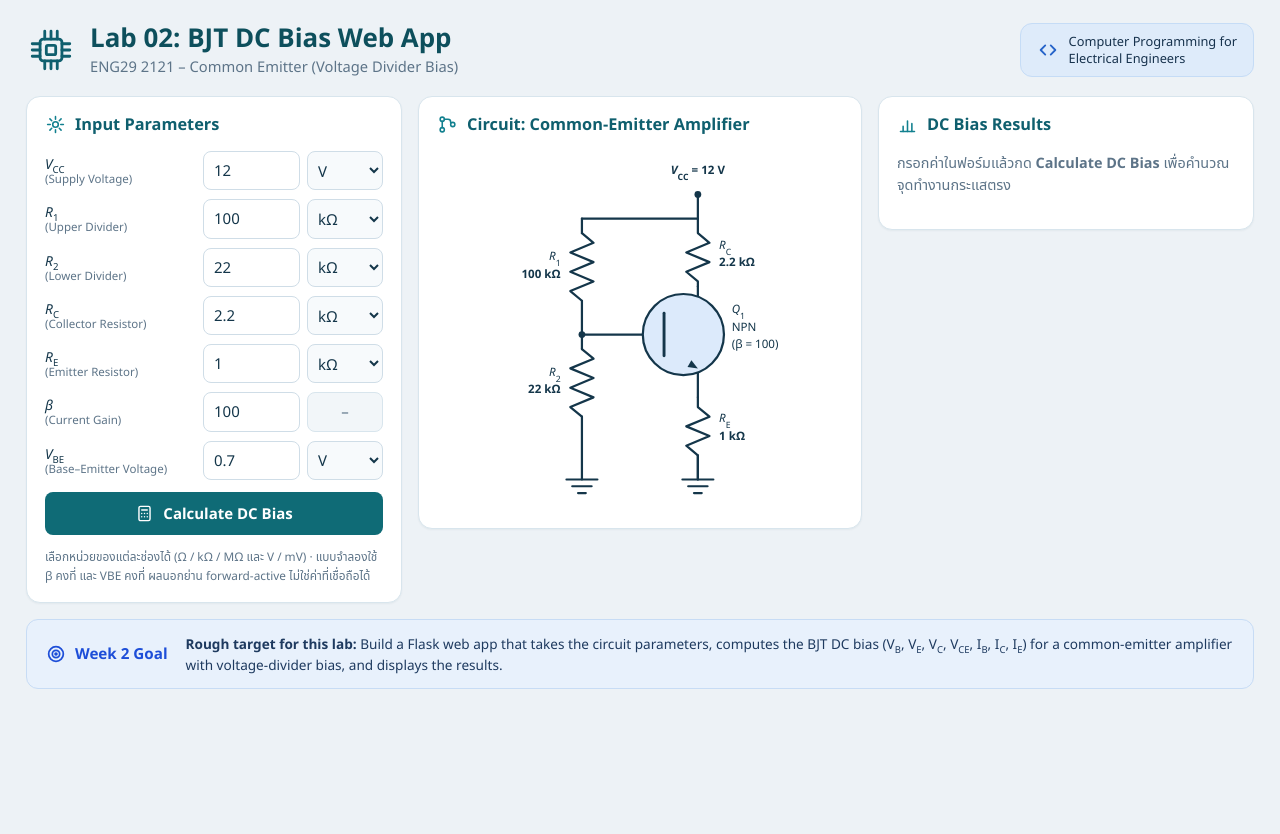
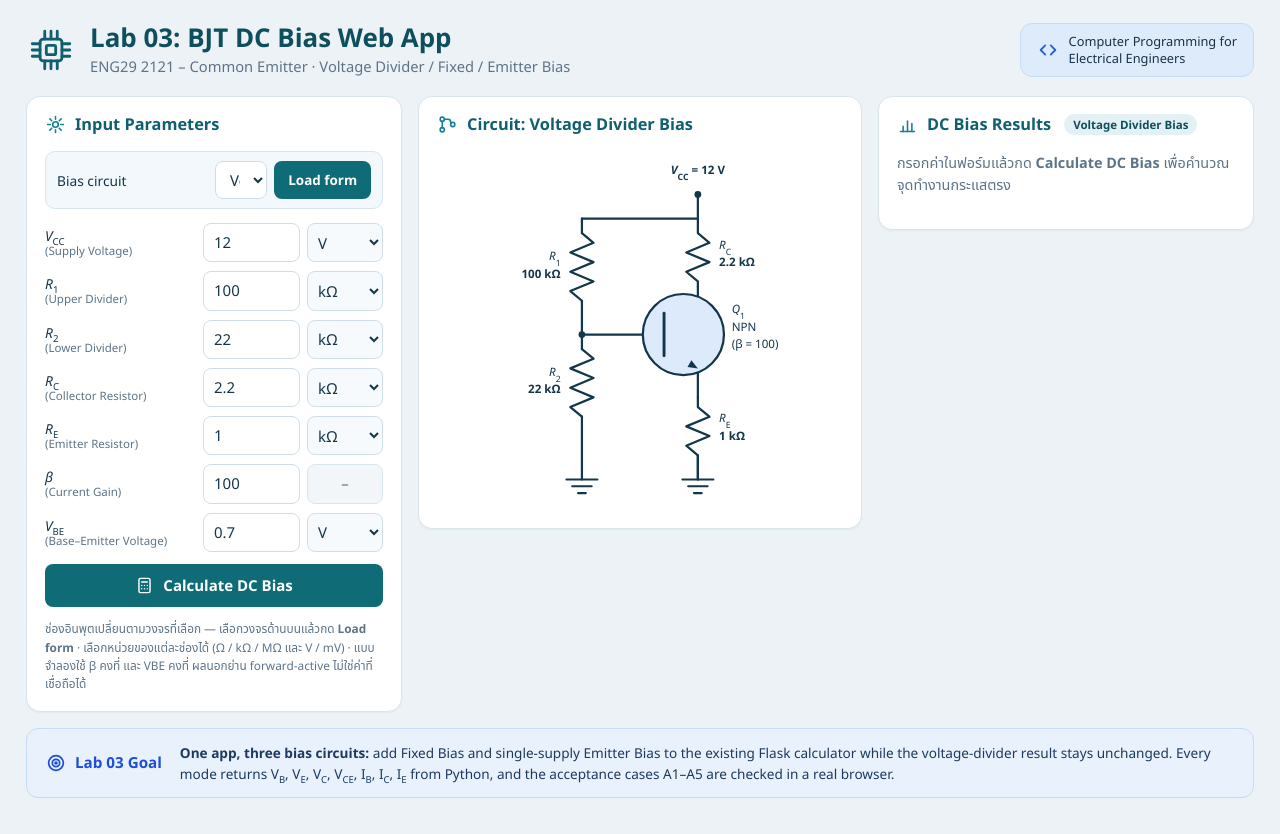
Before and after one commit to Yairam-78/BJT-DC-Bias-Web-App, a Flask app: page / in a window 1280 px wide. Before the commit the page ends 689 px from the top, so only its background shows below. Run offline with Flask 3, Linux system fonts and the light colour scheme.

Commit message:
feat: add fixed and emitter bias modes
- dc_bias: add calculate_fixed_bias and calculate_emitter_bias with a shared
  operating-point helper; BiasResult gains mode and as_dict()
- app: select the bias function from the form, validate only the fields the
  mode needs, reject unknown modes
- ui: bias circuit picker, RB field, conditional Thevenin block, text
  schematic for fixed and emitter
- docs: A1-A5 acceptance table with hand calculations and browser evidence
- add opencode.json with the Playwright MCP server

```diff
--- a/app.py
+++ b/app.py
@@ -6,12 +6,45 @@ renders the template. All engineering lives in :mod:`dc_bias`.
 
 from flask import Flask, render_template, request
 
-from dc_bias import calculate_dc_bias
+from dc_bias import (
+    calculate_dc_bias,
+    calculate_emitter_bias,
+    calculate_fixed_bias,
+)
 
 app = Flask(__name__)
 
+DEFAULT_MODE = "divider"
+
+# The field list of each mode is also the list of values that mode needs, so
+# the form can hide resistors the equation never reads instead of demanding
+# them for every circuit.
+MODES = {
+    "divider": {
+        "label": "Voltage Divider Bias",
+        "fields": ("vcc", "r1", "r2", "rc", "re", "beta", "vbe"),
+    },
+    "fixed": {
+        "label": "Fixed Bias",
+        "fields": ("vcc", "rb", "rc", "beta", "vbe"),
+    },
+    "emitter": {
+        "label": "Emitter Bias",
+        "fields": ("vcc", "rb", "rc", "re", "beta", "vbe"),
+    },
+}
+
+BIAS_FUNCTIONS = {
+    "divider": calculate_dc_bias,
+    "fixed": calculate_fixed_bias,
+    "emitter": calculate_emitter_bias,
+}
+
+MODE_OPTIONS = tuple((name, config["label"]) for name, config in MODES.items())
+
 DEFAULT_FORM = {
     "vcc": "12",
+    "rb": "1000",
     "r1": "100",
     "r2": "22",
     "rc": "2.2",
@@ -20,10 +53,11 @@ DEFAULT_FORM = {
     "vbe": "0.7",
 }
 
-FIELD_NAMES = tuple(DEFAULT_FORM)
+FIELD_NAMES = ("vcc", "rb", "r1", "r2", "rc", "re", "beta", "vbe")
 
 FIELD_LABELS = {
     "vcc": "VCC",
+    "rb": "RB",
     "r1": "R1",
     "r2": "R2",
     "rc": "RC",
@@ -32,7 +66,7 @@ FIELD_LABELS = {
     "vbe": "VBE",
 }
 
-RESISTOR_FIELDS = ("r1", "r2", "rc", "re")
+RESISTOR_FIELDS = ("rb", "r1", "r2", "rc", "re")
 VOLTAGE_FIELDS = ("vcc", "vbe")
 
 RESISTOR_UNITS = {"ohm": 1.0, "kohm": 1e3, "mohm": 1e6}
@@ -40,6 +74,7 @@ VOLTAGE_UNITS = {"v": 1.0, "mv": 1e-3}
 
 DEFAULT_UNITS = {
     "vcc": "v",
+    "rb": "kohm",
     "r1": "kohm",
     "r2": "kohm",
     "rc": "kohm",
@@ -57,17 +92,40 @@ def _allowed_units(name: str):
     return None
 
 
-def _read_form(form_data) -> tuple[dict, dict, dict, dict]:
-    """Return (raw values, chosen units, SI values, errors) per field."""
+def _read_mode(form_data) -> tuple[str, str | None]:
+    """Return the requested mode and an error message when it is unknown.
+
+    An unknown mode is reported instead of silently falling back to the
+    voltage divider, otherwise a typo would produce plausible but unrelated
+    numbers.
+    """
+    requested = (form_data.get("mode") or DEFAULT_MODE).strip()
+    if requested not in MODES:
+        known = ", ".join(MODES)
+        return DEFAULT_MODE, f"ไม่รู้จักโหมด '{requested}' (รองรับ: {known})"
+    return requested, None
+
+
+def _read_form(form_data) -> tuple[dict, dict]:
+    """Return the raw text and chosen unit of every field.
+
+    Every field is read even when the mode ignores it, so switching modes does
+    not wipe what the user already typed.
+    """
     raw = {name: (form_data.get(name) or "").strip() for name in FIELD_NAMES}
     units = {
         name: (form_data.get(f"{name}_unit") or DEFAULT_UNITS[name])
         for name in FIELD_NAMES
     }
+    return raw, units
+
+
+def _read_values(raw: dict, units: dict, mode: str) -> tuple[dict, dict]:
+    """Convert the fields this mode needs to SI and report per-field errors."""
     values = {}
     errors = {}
 
-    for name, text in raw.items():
+    for name in MODES[mode]["fields"]:
         label = FIELD_LABELS[name]
         allowed = _allowed_units(name)
 
@@ -75,6 +133,7 @@ def _read_form(form_data) -> tuple[dict, dict, dict, dict]:
             errors[name] = f"{label} หน่วยไม่ถูกต้อง"
             continue
 
+        text = raw[name]
         if text == "":
             errors[name] = f"{label} ต้องกรอก"
             continue
@@ -87,40 +146,53 @@ def _read_form(form_data) -> tuple[dict, dict, dict, dict]:
 
         values[name] = number * (allowed[units[name]] if allowed else 1.0)
 
-    return raw, units, values, errors
+    return values, errors
+
+
+def _render(*, mode: str, form: dict, units: dict, result, errors: dict):
+    config = MODES[mode]
+    return render_template(
+        "index.html",
+        mode=mode,
+        mode_label=config["label"],
+        mode_fields=config["fields"],
+        mode_options=MODE_OPTIONS,
+        form=form,
+        units=units,
+        result=result,
+        errors=errors,
+        status=result.region if result else None,
+    )
 
 
 @app.get("/")
 def index():
-    return render_template(
-        "index.html",
+    mode, mode_error = _read_mode(request.args)
+    errors = {"_form": mode_error} if mode_error else {}
+    return _render(
+        mode=mode,
         form=dict(DEFAULT_FORM),
         units=dict(DEFAULT_UNITS),
         result=None,
-        errors={},
-        status=None,
+        errors=errors,
     )
 
 
 @app.post("/calculate")
 def calculate():
-    raw, units, values, errors = _read_form(request.form)
+    mode, mode_error = _read_mode(request.form)
+    raw, units = _read_form(request.form)
+
+    if mode_error:
+        values, errors = {}, {"_form": mode_error}
+    else:
+        values, errors = _read_values(raw, units, mode)
+
     result = None
-    status = None
-
     if not errors:
         try:
-            result = calculate_dc_bias(**values)
+            result = BIAS_FUNCTIONS[mode](**values)
         except ValueError as exc:
             errors["_form"] = str(exc)
-        else:
-            status = result.region
 
-    return render_template(
-        "index.html",
-        form=raw,
-        units=units,
-        result=result,
-        errors=errors,
-        status=status,
-    )
+    return _render(mode=mode, form=raw, units=units, result=result, errors=errors)
--- a/static/style.css
+++ b/static/style.css
@@ -435,6 +435,99 @@ sub {
   font-size: 0.9rem;
 }
 
+/* ---------- mode picker ---------- */
+
+.mode-picker {
+  display: flex;
+  align-items: center;
+  gap: 10px;
+  margin: 0 0 14px;
+  padding: 9px 11px;
+  background: #f2f8fb;
+  border: 1px solid var(--line);
+  border-radius: 10px;
+}
+
+.mode-picker label {
+  flex: 0 0 148px;
+  font-size: 0.86rem;
+  line-height: 1.25;
+}
+
+.mode-picker select {
+  flex: 1 1 auto;
+  min-width: 0;
+  padding: 7px 10px;
+  border: 1px solid #cfdde7;
+  border-radius: 8px;
+  background: #fff;
+  color: var(--ink);
+  font: inherit;
+  cursor: pointer;
+}
+
+.mode-picker select:focus {
+  outline: 2px solid #a9d3de;
+  outline-offset: 1px;
+  border-color: var(--focus);
+}
+
+.button.button--inline {
+  flex: 0 0 auto;
+  width: auto;
+  margin-top: 0;
+  padding: 7px 14px;
+  font-size: 0.84rem;
+}
+
+.mode-chip {
+  flex: 0 0 auto;
+  margin-left: 4px;
+  padding: 2px 9px;
+  border-radius: 999px;
+  background: #e3f1f5;
+  color: var(--teal-deep);
+  font-size: 0.72rem;
+  font-weight: 700;
+}
+
+/* ---------- text schematic (fixed / emitter) ---------- */
+
+.schematic {
+  padding: 14px 16px;
+  border: 1px dashed var(--line);
+  border-radius: 10px;
+  background: #f7fafc;
+}
+
+.schematic__title {
+  margin: 0 0 8px;
+  font-size: 0.9rem;
+  font-weight: 700;
+  color: var(--teal-deep);
+}
+
+.schematic__list {
+  margin: 0;
+  padding-left: 20px;
+  font-size: 0.86rem;
+}
+
+.schematic__list li {
+  margin-bottom: 6px;
+}
+
+.schematic__list li:last-child {
+  margin-bottom: 0;
+}
+
+.schematic__values {
+  margin: 10px 0 0;
+  color: var(--muted);
+  font-size: 0.78rem;
+  font-variant-numeric: tabular-nums;
+}
+
 /* ---------- footer goal ---------- */
 
 .goal {
@@ -506,4 +599,12 @@ sub {
   .field-error {
     margin-left: 0;
   }
+
+  .mode-picker {
+    flex-wrap: wrap;
+  }
+
+  .mode-picker label {
+    flex-basis: 100%;
+  }
 }
--- a/templates/index.html
+++ b/templates/index.html
@@ -3,7 +3,7 @@
 <head>
   <meta charset="utf-8">
   <meta name="viewport" content="width=device-width, initial-scale=1">
-  <title>BJT DC Bias Calculator</title>
+  <title>BJT DC Bias Calculator · Lab 03</title>
   <link rel="stylesheet" href="{{ url_for('static', filename='style.css') }}">
 </head>
 <body>
@@ -19,8 +19,8 @@
         </svg>
       </span>
       <div class="brand__text">
-        <h1>Lab 02: BJT DC Bias Web App</h1>
-        <p class="page__subtitle">ENG29 2121 – Common Emitter (Voltage Divider Bias)</p>
+        <h1>Lab 03: BJT DC Bias Web App</h1>
+        <p class="page__subtitle">ENG29 2121 – Common Emitter · Voltage Divider / Fixed / Emitter Bias</p>
       </div>
     </div>
     <div class="course-badge">
@@ -45,6 +45,18 @@
         Input Parameters
       </h2>
 
+      <form class="mode-picker" method="get" action="{{ url_for('index') }}">
+        <label for="mode">Bias circuit</label>
+        <span class="field__input">
+          <select id="mode" name="mode">
+            {% for value, label in mode_options %}
+              <option value="{{ value }}"{% if value == mode %} selected{% endif %}>{{ label }}</option>
+            {% endfor %}
+          </select>
+          <button type="submit" class="button button--inline">Load form</button>
+        </span>
+      </form>
+
       {% if errors %}
         <div class="errors" role="alert">
           {% if errors.get('_form') %}
@@ -56,10 +68,12 @@
       {% endif %}
 
       <form method="post" action="/calculate">
+        <input type="hidden" name="mode" value="{{ mode }}">
         {% set resistor_units = [('ohm', 'Ω'), ('kohm', 'kΩ'), ('mohm', 'MΩ')] %}
         {% set voltage_units = [('v', 'V'), ('mv', 'mV')] %}
         {% set fields = [
           ('vcc', 'V', 'CC', 'Supply Voltage', voltage_units),
+          ('rb', 'R', 'B', 'Base Resistor', resistor_units),
           ('r1', 'R', '1', 'Upper Divider', resistor_units),
           ('r2', 'R', '2', 'Lower Divider', resistor_units),
           ('rc', 'R', 'C', 'Collector Resistor', resistor_units),
@@ -68,6 +82,7 @@
           ('vbe', 'V', 'BE', 'Base–Emitter Voltage', voltage_units)
         ] %}
         {% for name, symbol, sub, desc, unit_options in fields %}
+          {% if name in mode_fields %}
           <div class="field">
             <label for="{{ name }}">
               <em class="sym">{{ symbol }}</em>{% if sub %}<sub>{{ sub }}</sub>{% endif %}
@@ -92,6 +107,7 @@
           {% if errors.get(name) %}
             <p class="field-error">{{ errors[name] }}</p>
           {% endif %}
+          {% endif %}
         {% endfor %}
 
         <button type="submit" class="button">
@@ -106,6 +122,7 @@
       </form>
 
       <p class="hint">
+        ช่องอินพุตเปลี่ยนตามวงจรที่เลือก — เลือกวงจรด้านบนแล้วกด <strong>Load form</strong> ·
         เลือกหน่วยของแต่ละช่องได้ (Ω / kΩ / MΩ และ V / mV) ·
         แบบจำลองใช้ β คงที่ และ VBE คงที่
         ผลนอกย่าน forward-active ไม่ใช่ค่าที่เชื่อถือได้
@@ -120,9 +137,10 @@
             <path d="M8.4 6h4.2a3 3 0 0 1 3 3v.6M6 8.4v7.2"/>
           </svg>
         </span>
-        Circuit: Common-Emitter Amplifier
+        Circuit: {{ mode_label }}
       </h2>
 
+      {% if mode == 'divider' %}
       <svg class="circuit" viewBox="0 0 420 380" role="img"
            aria-label="วงจรขยาย Common-Emitter แบบ Voltage-Divider Bias">
         <g class="circuit__wire">
@@ -182,6 +200,30 @@
           <text x="305" y="204">(β = {{ form['beta'] }})</text>
         </g>
       </svg>
+      {% else %}
+      <div class="schematic">
+        <p class="schematic__title">{{ mode_label }} · NPN Common Emitter</p>
+        <ul class="schematic__list">
+          {% if mode == 'fixed' %}
+          <li><em class="sym">R</em><sub>B</sub> ต่อจาก V<sub>CC</sub> ไปยัง Base</li>
+          <li><em class="sym">R</em><sub>C</sub> ต่อจาก V<sub>CC</sub> ไปยัง Collector</li>
+          <li>Emitter ต่อลงกราวด์โดยตรง → <em class="sym">V</em><sub>E</sub> เป็นศูนย์</li>
+          {% else %}
+          <li><em class="sym">R</em><sub>B</sub> ต่อจาก V<sub>CC</sub> ไปยัง Base</li>
+          <li><em class="sym">R</em><sub>C</sub> ต่อจาก V<sub>CC</sub> ไปยัง Collector</li>
+          <li><em class="sym">R</em><sub>E</sub> ต่อจาก Emitter ลงกราวด์ → <em class="sym">V</em><sub>E</sub> ไม่เป็นศูนย์</li>
+          {% endif %}
+        </ul>
+        <p class="schematic__values">
+          V<sub>CC</sub> = {{ form['vcc'] }} {{ unit_text[units['vcc']] }} ·
+          R<sub>B</sub> = {{ form['rb'] }} {{ unit_text[units['rb']] }} ·
+          R<sub>C</sub> = {{ form['rc'] }} {{ unit_text[units['rc']] }}
+          {% if mode == 'emitter' %}·
+          R<sub>E</sub> = {{ form['re'] }} {{ unit_text[units['re']] }}{% endif %} ·
+          β = {{ form['beta'] }}
+        </p>
+      </div>
+      {% endif %}
     </section>
 
     <section class="card" aria-labelledby="results-title">
@@ -192,7 +234,7 @@
             <path d="M7 20v-6M12 20V8M17 20v-9"/>
           </svg>
         </span>
-        DC Bias Results
+        DC Bias Results <span class="mode-chip">{{ mode_label }}</span>
       </h2>
 
       {% if result %}
@@ -208,11 +250,13 @@
           </tbody>
         </table>
 
+        {% if result.vth is not none %}
         <p class="thevenin">
           Thevenin equivalent:
           <em class="sym">V</em><sub>TH</sub> = {{ "%.3f"|format(result.vth) }} V ·
           <em class="sym">R</em><sub>TH</sub> = {{ "%.1f"|format(result.rth / 1000) }} kΩ
         </p>
+        {% endif %}
 
         {% if status == 'active' %}
           <div class="status status--ok">
@@ -264,13 +308,14 @@
           <circle cx="12" cy="12" r="8"/><circle cx="12" cy="12" r="4"/><circle cx="12" cy="12" r="1"/>
         </svg>
       </span>
-      Week 2 Goal
+      Lab 03 Goal
     </div>
     <p>
-      <strong>Rough target for this lab:</strong>
-      Build a Flask web app that takes the circuit parameters, computes the BJT DC bias
-      (V<sub>B</sub>, V<sub>E</sub>, V<sub>C</sub>, V<sub>CE</sub>, I<sub>B</sub>, I<sub>C</sub>, I<sub>E</sub>)
-      for a common-emitter amplifier with voltage-divider bias, and displays the results.
+      <strong>One app, three bias circuits:</strong>
+      add Fixed Bias and single-supply Emitter Bias to the existing Flask calculator while
+      the voltage-divider result stays unchanged. Every mode returns
+      V<sub>B</sub>, V<sub>E</sub>, V<sub>C</sub>, V<sub>CE</sub>, I<sub>B</sub>, I<sub>C</sub>, I<sub>E</sub>
+      from Python, and the acceptance cases A1–A5 are checked in a real browser.
     </p>
   </aside>
 </main>
```
Also changed, not shown: dc_bias.py (+220 -47 lines), docs/superpowers/plans/2026-11-17-lab03-bjt-bias-modes.md (added, +77 -0 lines), docs/validation.md (+108 -0 lines), opencode.json (added, +10 -0 lines), README.md, 2 other files.
